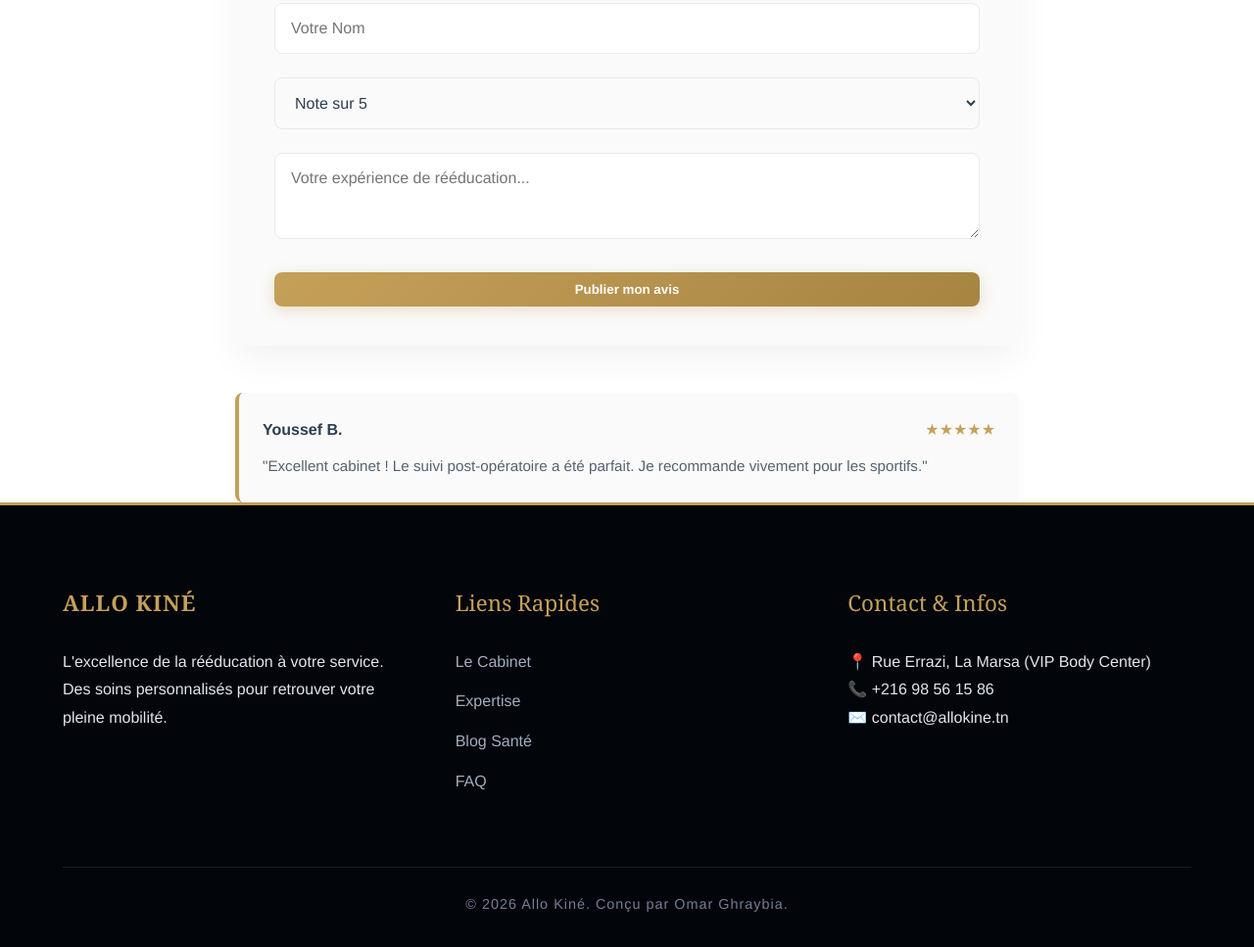
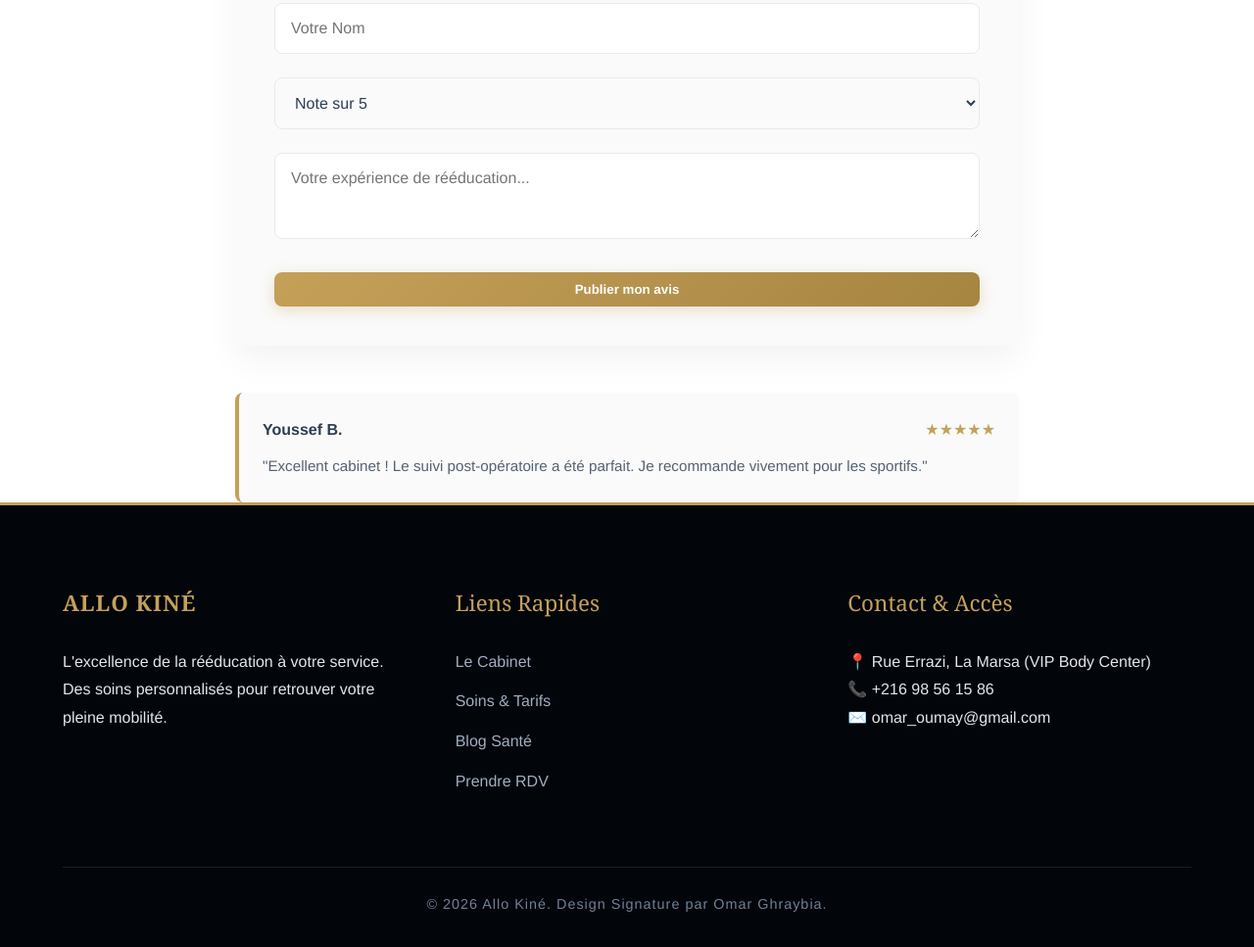
Before and after one commit to omarghraibia/ALLO-KINE-V2, a website: page public/index.html in a window 1280 px wide. Shown: the part 2041-3008 px from the top of the page at 98% size. Drawn offline with Linux system fonts and the light colour scheme.

Commit message:
Update index.html

```diff
--- a/public/index.html
+++ b/public/index.html
@@ -96,20 +96,20 @@
                 <h3>Liens Rapides</h3>
                 <ul>
                     <li><a href="/cabinet.html">Le Cabinet</a></li>
-                    <li><a href="/experiences.html">Expertise</a></li>
+                    <li><a href="/competences.html">Soins & Tarifs</a></li>
                     <li><a href="/blog.html">Blog Santé</a></li>
-                    <li><a href="/faq.html">FAQ</a></li>
+                    <li><a href="/contact.html">Prendre RDV</a></li>
                 </ul>
             </div>
             <div class="footer-col">
-                <h3>Contact & Infos</h3>
+                <h3>Contact & Accès</h3>
                 <p>📍 Rue Errazi, La Marsa (VIP Body Center)</p>
                 <p>📞 +216 98 56 15 86</p>
-                <p>✉️ contact@allokine.tn</p>
+                <p>✉️ omar_oumay@gmail.com</p>
             </div>
         </div>
         <div class="footer-bottom">
-            <p>© 2026 Allo Kiné. Conçu par Omar Ghraybia.</p>
+            <p>&copy; 2026 Allo Kiné. Design Signature par Omar Ghraybia.</p>
         </div>
     </footer>
 
```
